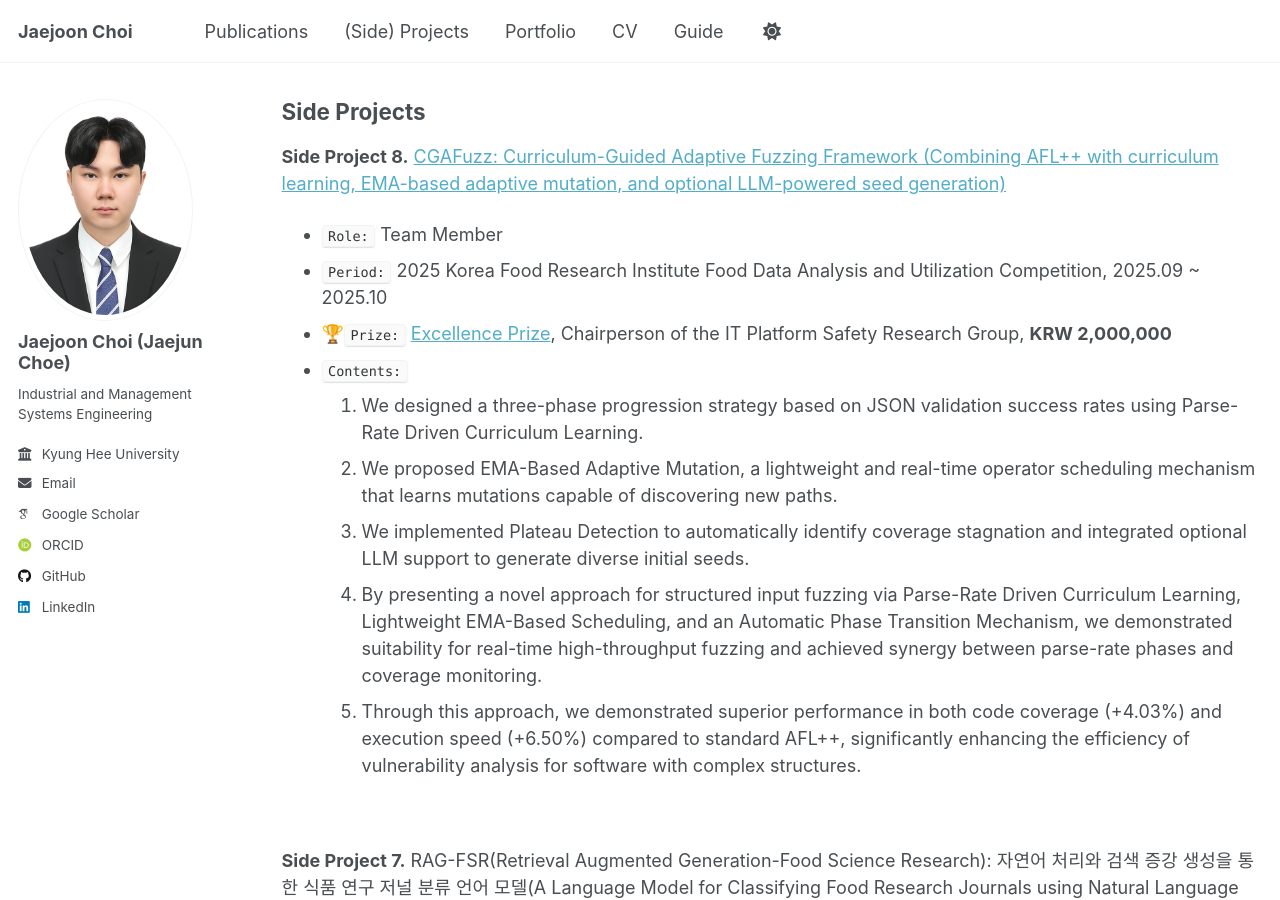
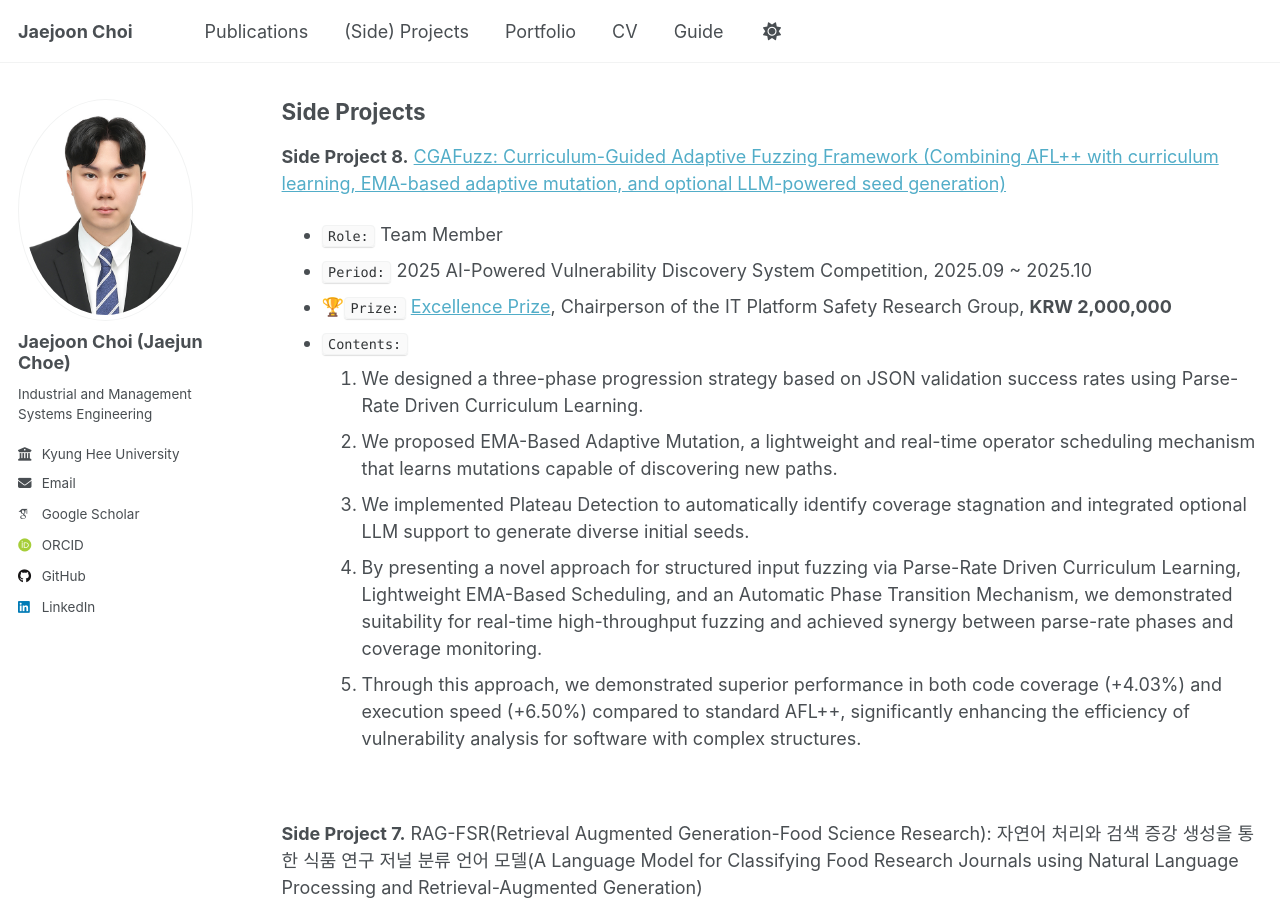
Before and after one commit to jaejunchoe/jaejunchoe.github.io, a Jekyll site: the page built from _pages/project.md, in a window 1280 px wide and 900 px high, scrolled down 558 px. Built offline with Jekyll 4.4.1, drawn with Linux system fonts in a browser that asks for light colours; some web fonts are replaced.

Commit message:
initial commit

```diff
--- a/_pages/project.md
+++ b/_pages/project.md
@@ -32,7 +32,7 @@ redirect_from:
 ----
 **Side Project 8.**  [CGAFuzz: Curriculum-Guided Adaptive Fuzzing Framework (Combining AFL++ with curriculum learning, EMA-based adaptive mutation, and optional LLM-powered seed generation)](https://github.com/jaejunchoe/CGAFuzz)
 - `Role:` Team Member
-- `Period:` 2025 Korea Food Research Institute Food Data Analysis and Utilization Competition, 2025.09 ~ 2025.10
+- `Period:` 2025 AI-Powered Vulnerability Discovery System Competition, 2025.09 ~ 2025.10
 - 🏆`Prize:` [Excellence Prize](images/AI를_활용한_취약점_발굴_시스템_공모전_상장_ver01.jpg), Chairperson of the IT Platform Safety Research Group, <strong>KRW 2,000,000</strong>
 - `Contents:` <br/>
 1. We designed a three-phase progression strategy based on JSON validation success rates using Parse-Rate Driven Curriculum Learning. <br/>
```
